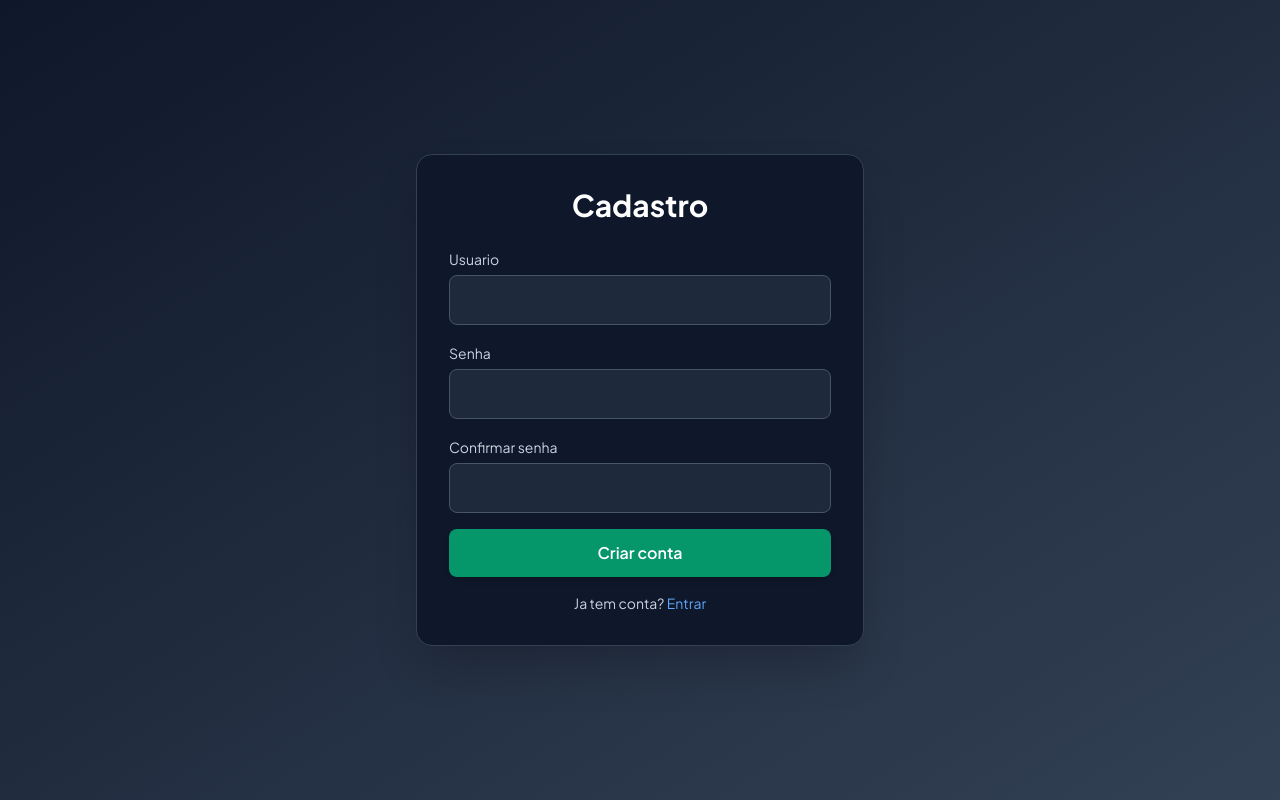
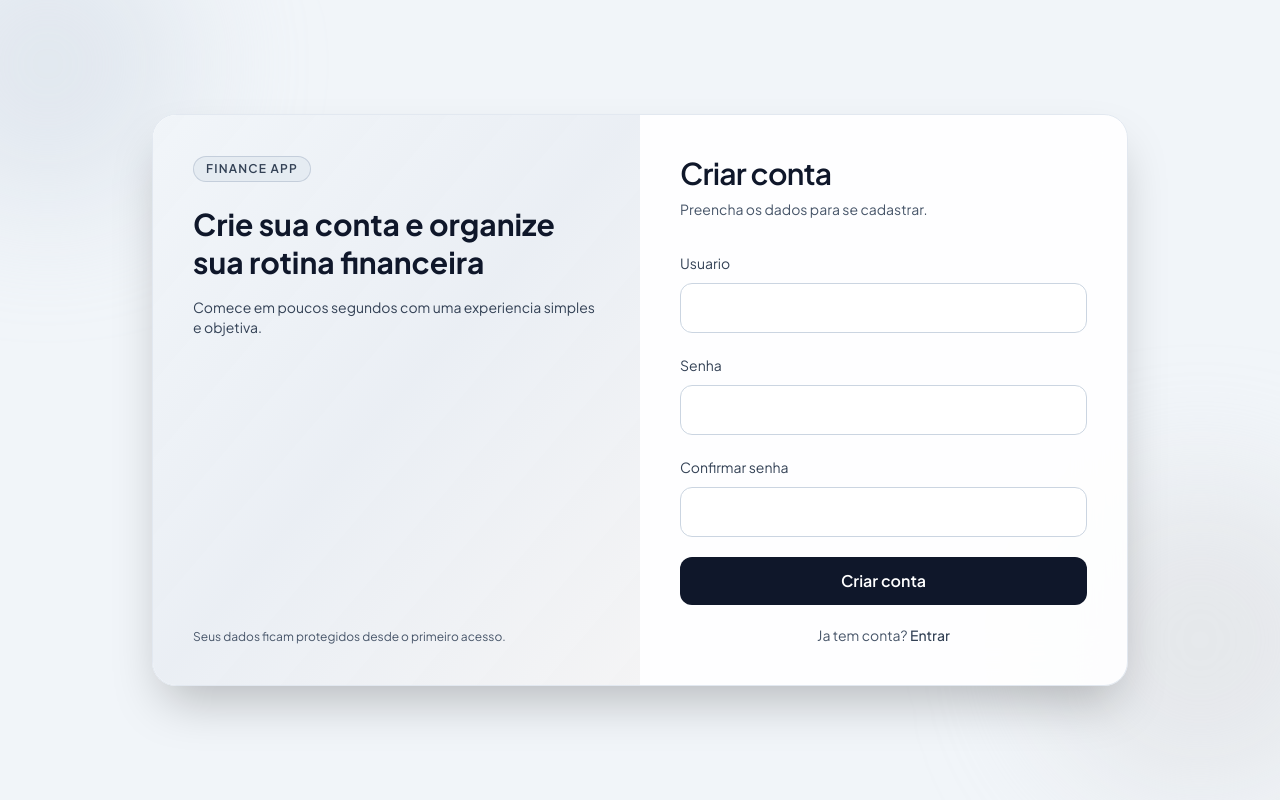
Before and after one commit to jgteles/finance-app, a React (Vite) app in the folder frontend/: page /register in a window 1280 px wide. Built offline with nearby package versions, Linux system fonts and the light colour scheme; no server answers.

Commit message:
refactor(ui): extrai navbar da dashboard e adiciona ações de importar/sair stick

```diff
--- a/frontend/src/pages/Login.tsx
+++ b/frontend/src/pages/Login.tsx
@@ -18,18 +18,44 @@ export default function Login() {
   };
 
   return (
-    <div className="min-h-screen flex items-center justify-center bg-gradient-to-br from-gray-900 to-gray-800">
-      <div className="bg-gray-900 p-8 rounded-2xl shadow-2xl w-full max-w-md border border-gray-700">
-        <h1 className="text-3xl font-bold text-white text-center mb-6">
-          Login
+    <div className="relative min-h-screen overflow-hidden bg-slate-100 text-slate-900">
+      <div className="absolute -left-24 -top-20 h-72 w-72 rounded-full bg-slate-300/40 blur-3xl" />
+      <div className="absolute -right-20 bottom-0 h-80 w-80 rounded-full bg-zinc-300/40 blur-3xl" />
+
+      <div className="relative mx-auto flex min-h-screen w-full max-w-5xl items-center justify-center px-6 py-12">
+        <div className="grid w-full overflow-hidden rounded-3xl border border-slate-200 bg-white/90 shadow-2xl backdrop-blur-xl md:grid-cols-2">
+          <section className="hidden flex-col justify-between bg-gradient-to-br from-slate-100 via-slate-200/70 to-zinc-100 p-10 md:flex">
+            <div>
+              <span className="inline-flex rounded-full border border-slate-400/40 bg-slate-200/70 px-3 py-1 text-xs font-semibold uppercase tracking-widest text-slate-700">
+                Finance App
+              </span>
+              <h2 className="mt-6 text-3xl font-bold leading-tight text-slate-900">
+                Controle financeiro com foco em clareza e resultado
+              </h2>
+              <p className="mt-4 text-sm text-slate-700">
+                Acompanhe entradas, saidas e metas em um painel simples e
+                rapido.
+              </p>
+            </div>
+            <p className="text-xs text-slate-600">
+              Dados protegidos e acesso seguro.
+            </p>
+          </section>
+
+          <section className="p-8 sm:p-10">
+            <h1 className="text-3xl font-semibold tracking-tight text-slate-900">
+              Bem Vindo de Volta!
             </h1>
+            <p className="mt-2 text-sm text-slate-600">
+              Acesse sua conta para continuar.
+            </p>
 
-        <form onSubmit={handleLogin} className="space-y-4">
+            <form onSubmit={handleLogin} className="mt-8 space-y-5">
               <div>
-            <label className="text-gray-400 text-sm">Usuario</label>
+                <label className="text-sm text-slate-700">Usuario</label>
                 <input
                   type="text"
-              className="w-full mt-1 p-3 rounded-lg bg-gray-800 border border-gray-600 text-white focus:outline-none focus:ring-2 focus:ring-blue-500"
+                  className="mt-2 w-full rounded-xl border border-slate-300 bg-white px-4 py-3 text-slate-900 placeholder:text-slate-400 focus:border-slate-500 focus:outline-none focus:ring-2 focus:ring-slate-400/40"
                   value={username}
                   onChange={(e) => setUsername(e.target.value)}
                   required
@@ -37,33 +63,42 @@ export default function Login() {
               </div>
 
               <div>
-            <label className="text-gray-400 text-sm">Senha</label>
+                <label className="text-sm text-slate-700">Senha</label>
                 <input
                   type="password"
-              className="w-full mt-1 p-3 rounded-lg bg-gray-800 border border-gray-600 text-white focus:outline-none focus:ring-2 focus:ring-blue-500"
+                  className="mt-2 w-full rounded-xl border border-slate-300 bg-white px-4 py-3 text-slate-900 placeholder:text-slate-400 focus:border-slate-500 focus:outline-none focus:ring-2 focus:ring-slate-400/40"
                   value={password}
                   onChange={(e) => setPassword(e.target.value)}
                   required
                 />
               </div>
 
-          {error && <p className="text-red-400 text-sm text-center">{error}</p>}
+              {error && (
+                <p className="rounded-lg border border-red-500/30 bg-red-500/10 px-3 py-2 text-sm text-red-300">
+                  {error}
+                </p>
+              )}
 
               <button
                 type="submit"
                 disabled={isLoading}
-            className="w-full bg-blue-600 hover:bg-blue-700 transition-all duration-200 text-white font-semibold py-3 rounded-lg shadow-md disabled:opacity-60"
+                className="w-full rounded-xl bg-slate-900 py-3 font-semibold text-white transition hover:bg-slate-800 disabled:cursor-not-allowed disabled:opacity-60"
               >
                 {isLoading ? "Entrando..." : "Entrar"}
               </button>
 
-          <p className="text-center text-sm text-gray-300">
+              <p className="text-center text-sm text-slate-600">
                 Nao tem conta?{" "}
-            <Link to="/register" className="text-blue-400 hover:text-blue-300">
+                <Link
+                  to="/register"
+                  className="font-medium text-slate-700 transition hover:text-slate-900"
+                >
                   Cadastre-se
                 </Link>
               </p>
             </form>
+          </section>
+        </div>
       </div>
     </div>
   );
--- a/frontend/src/pages/Register.tsx
+++ b/frontend/src/pages/Register.tsx
@@ -31,18 +31,44 @@ export default function Register() {
   };
 
   return (
-    <div className="min-h-screen flex items-center justify-center bg-gradient-to-br from-slate-900 to-slate-700">
-      <div className="bg-slate-900 p-8 rounded-2xl shadow-2xl w-full max-w-md border border-slate-700">
-        <h1 className="text-3xl font-bold text-white text-center mb-6">
-          Cadastro
+    <div className="relative min-h-screen overflow-hidden bg-slate-100 text-slate-900">
+      <div className="absolute -left-24 -top-20 h-72 w-72 rounded-full bg-slate-300/40 blur-3xl" />
+      <div className="absolute -right-20 bottom-0 h-80 w-80 rounded-full bg-zinc-300/40 blur-3xl" />
+
+      <div className="relative mx-auto flex min-h-screen w-full max-w-5xl items-center justify-center px-6 py-12">
+        <div className="grid w-full overflow-hidden rounded-3xl border border-slate-200 bg-white/90 shadow-2xl backdrop-blur-xl md:grid-cols-2">
+          <section className="hidden flex-col justify-between bg-gradient-to-br from-slate-100 via-slate-200/70 to-zinc-100 p-10 md:flex">
+            <div>
+              <span className="inline-flex rounded-full border border-slate-400/40 bg-slate-200/70 px-3 py-1 text-xs font-semibold uppercase tracking-widest text-slate-700">
+                Finance App
+              </span>
+              <h2 className="mt-6 text-3xl font-bold leading-tight text-slate-900">
+                Crie sua conta e organize sua rotina financeira
+              </h2>
+              <p className="mt-4 text-sm text-slate-700">
+                Comece em poucos segundos com uma experiencia simples e
+                objetiva.
+              </p>
+            </div>
+            <p className="text-xs text-slate-600">
+              Seus dados ficam protegidos desde o primeiro acesso.
+            </p>
+          </section>
+
+          <section className="p-8 sm:p-10">
+            <h1 className="text-3xl font-semibold tracking-tight text-slate-900">
+              Criar conta
             </h1>
+            <p className="mt-2 text-sm text-slate-600">
+              Preencha os dados para se cadastrar.
+            </p>
 
-        <form onSubmit={handleRegister} className="space-y-4">
+            <form onSubmit={handleRegister} className="mt-8 space-y-5">
               <div>
-            <label className="text-slate-300 text-sm">Usuario</label>
+                <label className="text-sm text-slate-700">Usuario</label>
                 <input
                   type="text"
-              className="w-full mt-1 p-3 rounded-lg bg-slate-800 border border-slate-600 text-white focus:outline-none focus:ring-2 focus:ring-blue-500"
+                  className="mt-2 w-full rounded-xl border border-slate-300 bg-white px-4 py-3 text-slate-900 placeholder:text-slate-400 focus:border-slate-500 focus:outline-none focus:ring-2 focus:ring-slate-400/40"
                   value={username}
                   onChange={(e) => setUsername(e.target.value)}
                   required
@@ -50,10 +76,10 @@ export default function Register() {
               </div>
 
               <div>
-            <label className="text-slate-300 text-sm">Senha</label>
+                <label className="text-sm text-slate-700">Senha</label>
                 <input
                   type="password"
-              className="w-full mt-1 p-3 rounded-lg bg-slate-800 border border-slate-600 text-white focus:outline-none focus:ring-2 focus:ring-blue-500"
+                  className="mt-2 w-full rounded-xl border border-slate-300 bg-white px-4 py-3 text-slate-900 placeholder:text-slate-400 focus:border-slate-500 focus:outline-none focus:ring-2 focus:ring-slate-400/40"
                   value={password}
                   onChange={(e) => setPassword(e.target.value)}
                   required
@@ -61,10 +87,10 @@ export default function Register() {
               </div>
 
               <div>
-            <label className="text-slate-300 text-sm">Confirmar senha</label>
+                <label className="text-sm text-slate-700">Confirmar senha</label>
                 <input
                   type="password"
-              className="w-full mt-1 p-3 rounded-lg bg-slate-800 border border-slate-600 text-white focus:outline-none focus:ring-2 focus:ring-blue-500"
+                  className="mt-2 w-full rounded-xl border border-slate-300 bg-white px-4 py-3 text-slate-900 placeholder:text-slate-400 focus:border-slate-500 focus:outline-none focus:ring-2 focus:ring-slate-400/40"
                   value={confirmPassword}
                   onChange={(e) => setConfirmPassword(e.target.value)}
                   required
@@ -72,28 +98,37 @@ export default function Register() {
               </div>
 
               {(localError || error) && (
-            <p className="text-red-400 text-sm text-center">{localError || error}</p>
+                <p className="rounded-lg border border-red-500/30 bg-red-500/10 px-3 py-2 text-sm text-red-700">
+                  {localError || error}
+                </p>
               )}
 
               {successMessage && (
-            <p className="text-green-400 text-sm text-center">{successMessage}</p>
+                <p className="rounded-lg border border-emerald-500/30 bg-emerald-500/10 px-3 py-2 text-sm text-emerald-700">
+                  {successMessage}
+                </p>
               )}
 
               <button
                 type="submit"
                 disabled={isLoading}
-            className="w-full bg-emerald-600 hover:bg-emerald-700 transition-all duration-200 text-white font-semibold py-3 rounded-lg shadow-md disabled:opacity-60"
+                className="w-full rounded-xl bg-slate-900 py-3 font-semibold text-white transition hover:bg-slate-800 disabled:cursor-not-allowed disabled:opacity-60"
               >
                 {isLoading ? "Cadastrando..." : "Criar conta"}
               </button>
 
-          <p className="text-center text-sm text-slate-300">
+              <p className="text-center text-sm text-slate-600">
                 Ja tem conta?{" "}
-            <Link to="/" className="text-blue-400 hover:text-blue-300">
+                <Link
+                  to="/"
+                  className="font-medium text-slate-700 transition hover:text-slate-900"
+                >
                   Entrar
                 </Link>
               </p>
             </form>
+          </section>
+        </div>
       </div>
     </div>
   );
```
Also changed, not shown: frontend/src/components/Navbar/DashboardNavbar.tsx (added, +43 -0 lines), frontend/src/pages/Dashboard.tsx (+22 -34 lines). Lines whose indentation alone changed are shown as unchanged.
